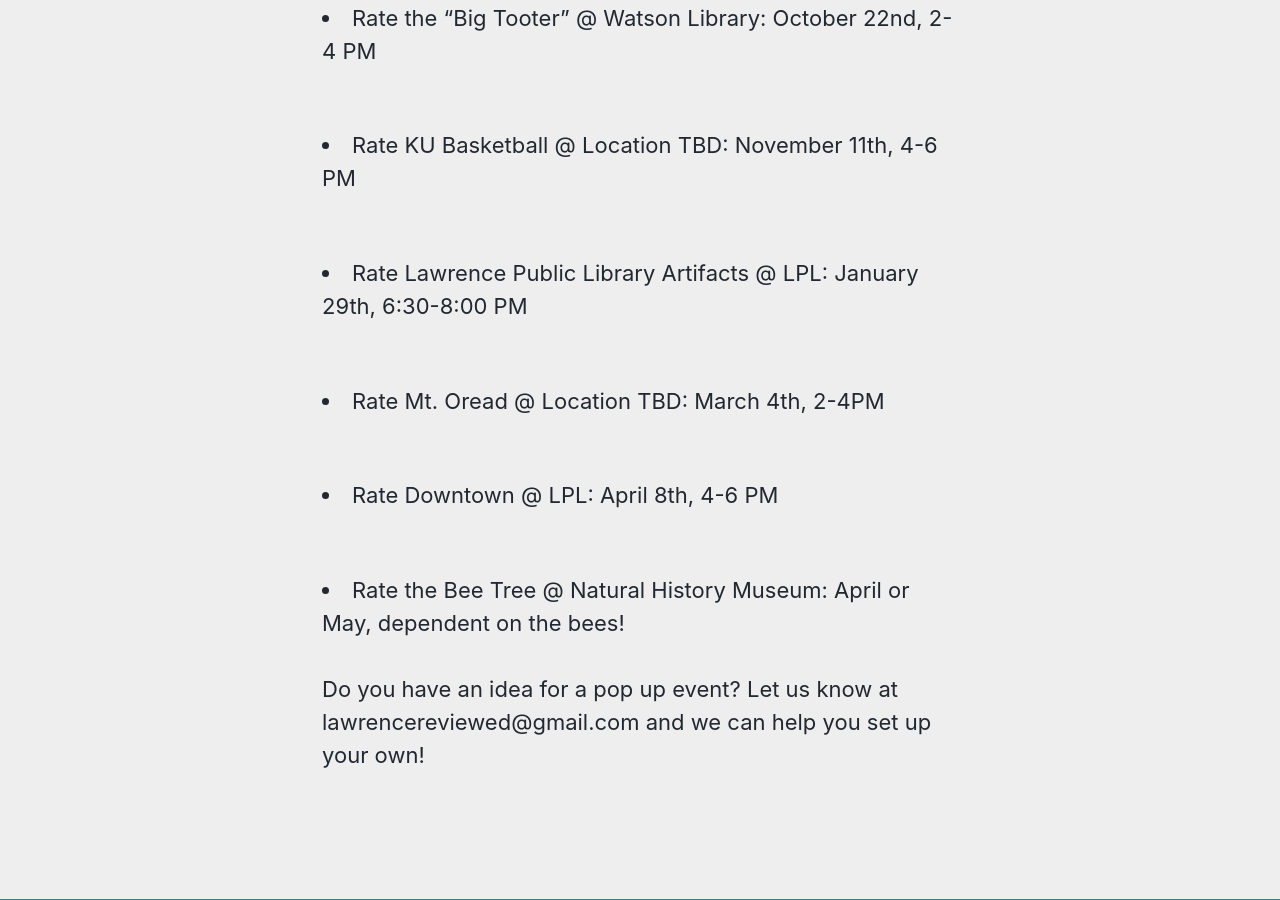
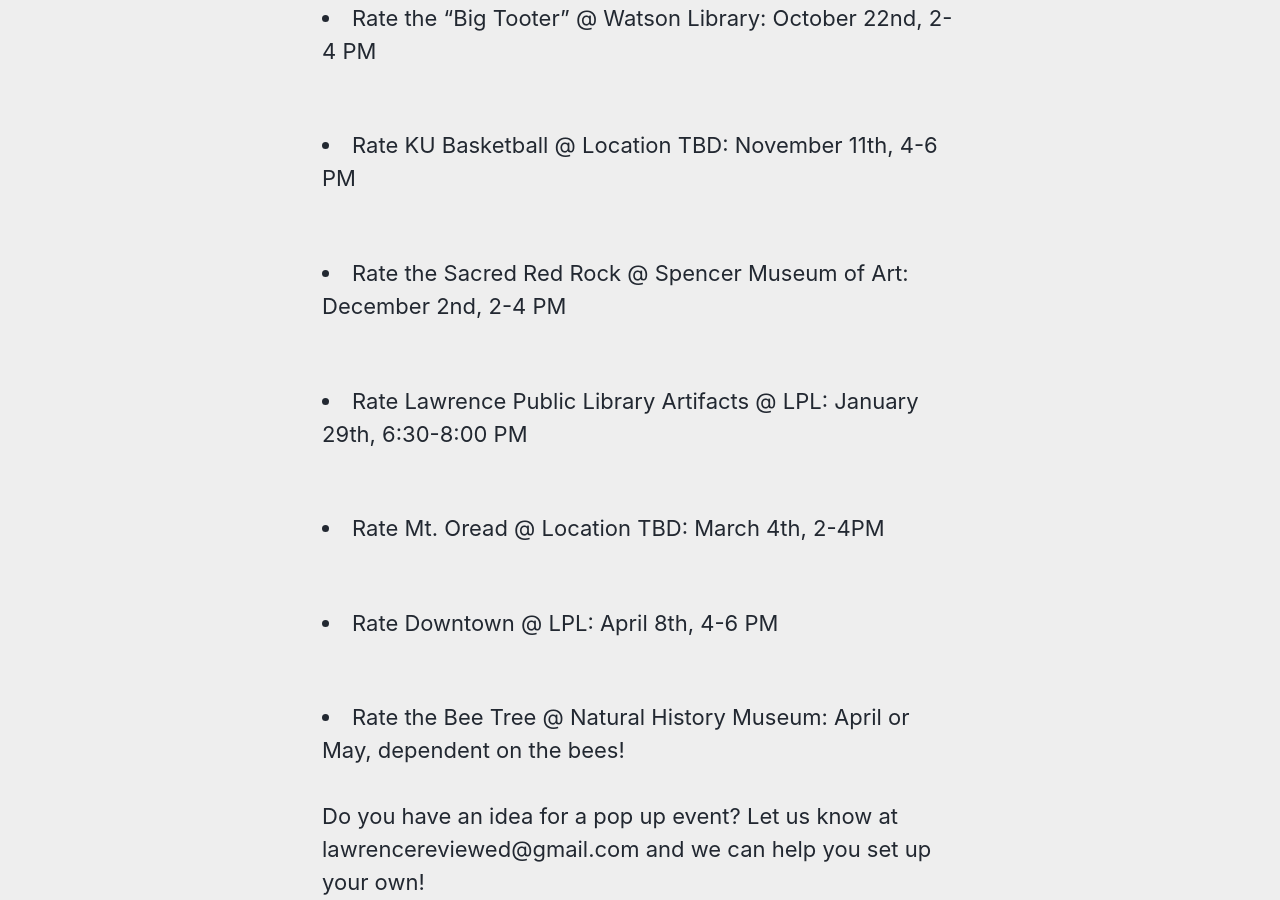
Before and after one commit to idrhku/lawrence-reviewed, a Jekyll site: the page built from _pages/pop-ups.md, in a window 1280 px wide and 900 px high, scrolled down 1030 px. Built offline with Jekyll 4.4.1, drawn with Linux system fonts in a browser that asks for light colours; cached includes are drawn as plain includes.

Commit message:
Update pop-ups.md

```diff
--- a/_pages/pop-ups.md
+++ b/_pages/pop-ups.md
@@ -26,6 +26,8 @@
 <br>
 <li>Rate KU Basketball @ Location TBD: November 11th, 4-6 PM</li>
 <br>
+<li>Rate the Sacred Red Rock @ Spencer Museum of Art: December 2nd, 2-4 PM</li>
+<br>
 <li>Rate Lawrence Public Library Artifacts @ LPL: January 29th, 6:30-8:00 PM</li>
 <br>
 <li>Rate Mt. Oread @ Location TBD: March 4th, 2-4PM</li>
```
